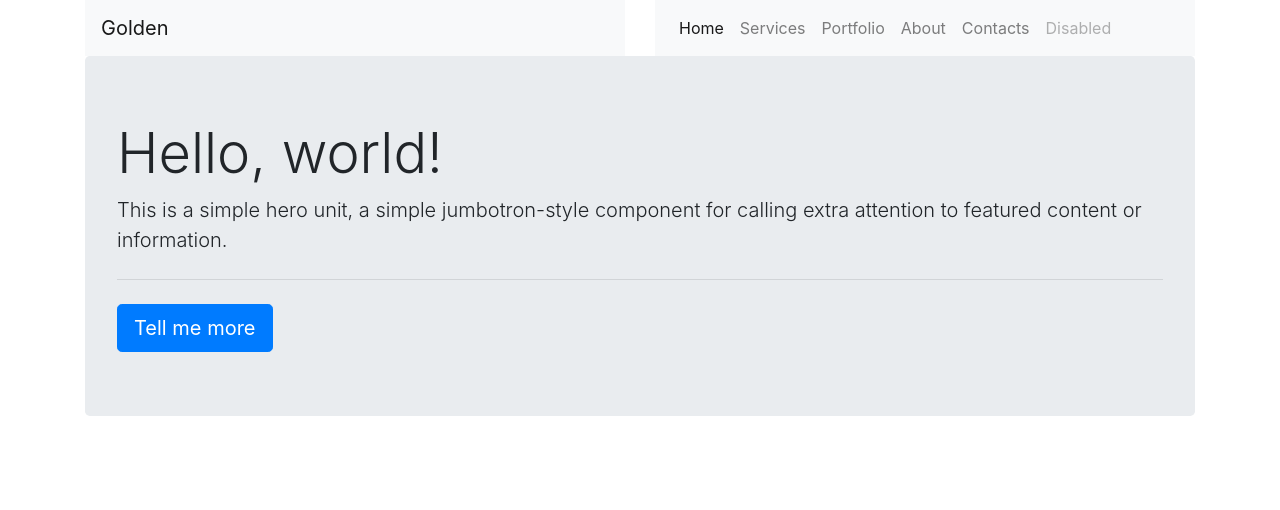
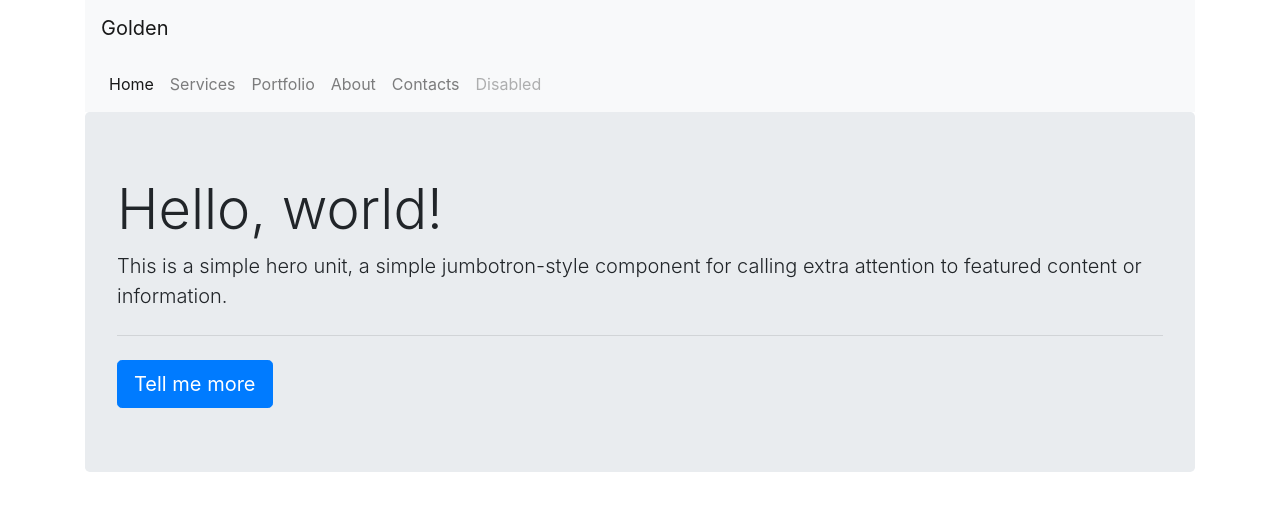
Before and after one commit to OblomovA/Golden, a plain HTML site: page index.html in a window 1280 px wide. Drawn offline with nearby package versions, Linux system fonts and the light colour scheme.

Commit message:
Updated header

```diff
--- a/index.html
+++ b/index.html
@@ -12,14 +12,10 @@
         <div class="container">
             <div class="header-background"></div>
             <header>
-                <div class="row">
-                    <div class="col-sm">
                         <nav class="navbar navbar-light bg-light">
                             <a class="navbar-brand" href="index.html"><span class="logo">Golden</span></a>
                         </nav>
-                    </div>
-                    <div class="col-sm">
-                            <nav class="navbar navbar-expand-lg navbar-light bg-light">
+<nav class="navbar navbar-expand-lg navbar-light bg-light">
                                 <button class="navbar-toggler" type="button" data-toggle="collapse" data-target="#navbarNav" aria-controls="navbarNav" aria-expanded="false" aria-label="Toggle navigation">
                                     <span class="navbar-toggler-icon"></span>
                                 </button>
@@ -46,8 +42,6 @@
                                     </ul>
                                 </div>
                             </nav>
-                    </div>
-                </div>
             </header>
             <div class="jumbotron">
                 <h1 class="display-4">Hello, world!</h1>
```
